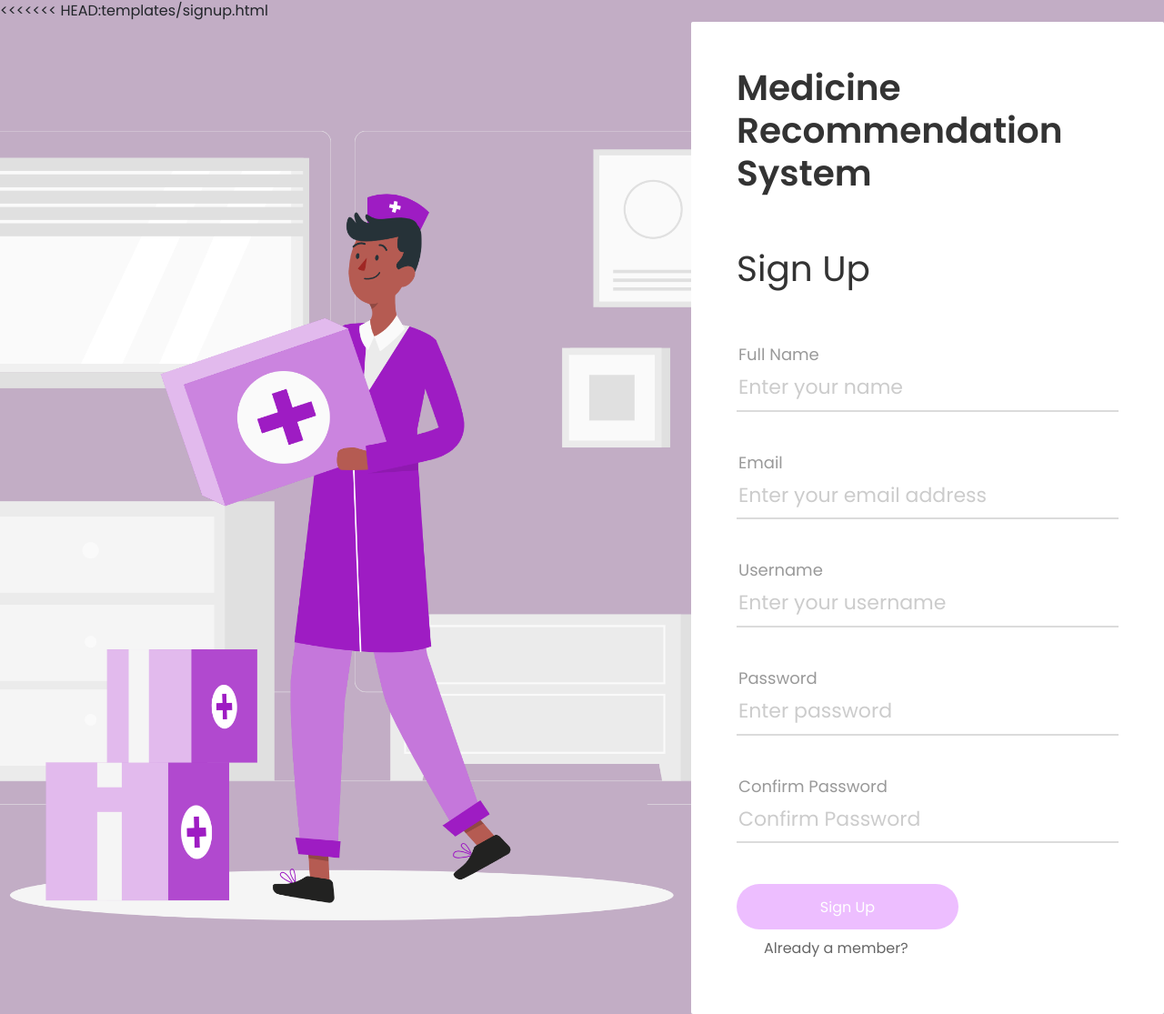
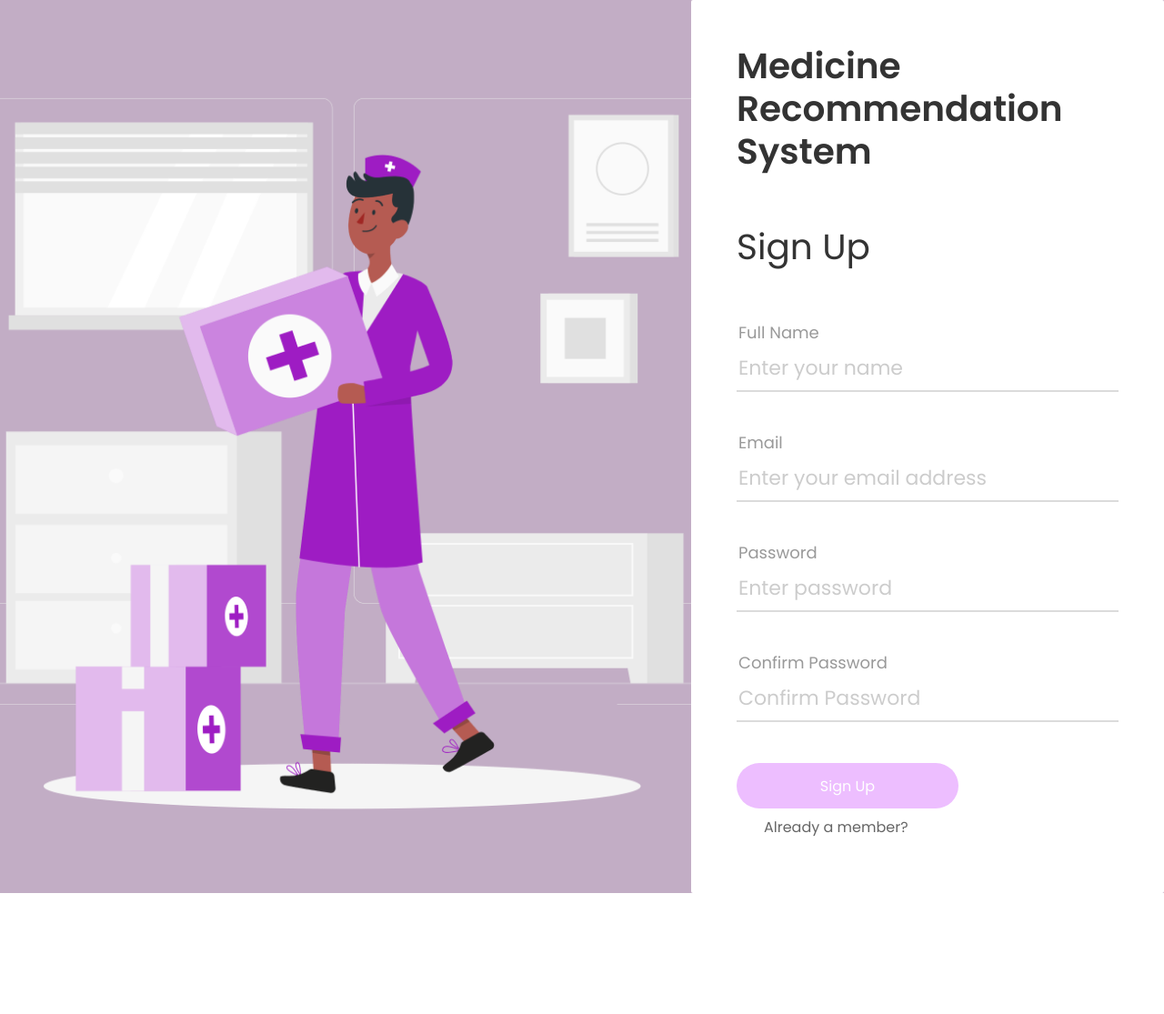
Before and after one commit to MimansaSharma15/SEPM-Project, a Flask app: page /signup in a window 1280 px wide. Shown: the whole page at 91% size. After the commit the page ends 982 px from the top, so only its background shows below. Run offline with Flask 2, Linux system fonts and the light colour scheme; some libraries are stand-ins or nearby versions.

Commit message:
fix(signup): removed username

```diff
--- a/templates/signup.html
+++ b/templates/signup.html
@@ -1,4 +1,3 @@
-<<<<<<< HEAD:templates/signup.html
 <!DOCTYPE html>
 <html lang="en">
 <head>
@@ -38,12 +37,6 @@
 						<span class="focus-input100"></span>
 					</div>
 
-					<div class="wrap-input100 validate-input" data-validate="Username is required">
-						<span class="label-input100">Username</span>
-						<input class="input100" type="text" name="username" placeholder="Enter your username">
-						<span class="focus-input100"></span>
-					</div>
-
 					<div class="wrap-input100 validate-input" data-validate = "Password is required">
 						<span class="label-input100">Password</span>
 						<input class="input100" type="text" name="pass" placeholder="Enter password">
@@ -74,5 +67,4 @@
 			</div>
 		</div>
 	</div>
-
 </body>
```
Also changed, not shown: db.sqlite (added).
